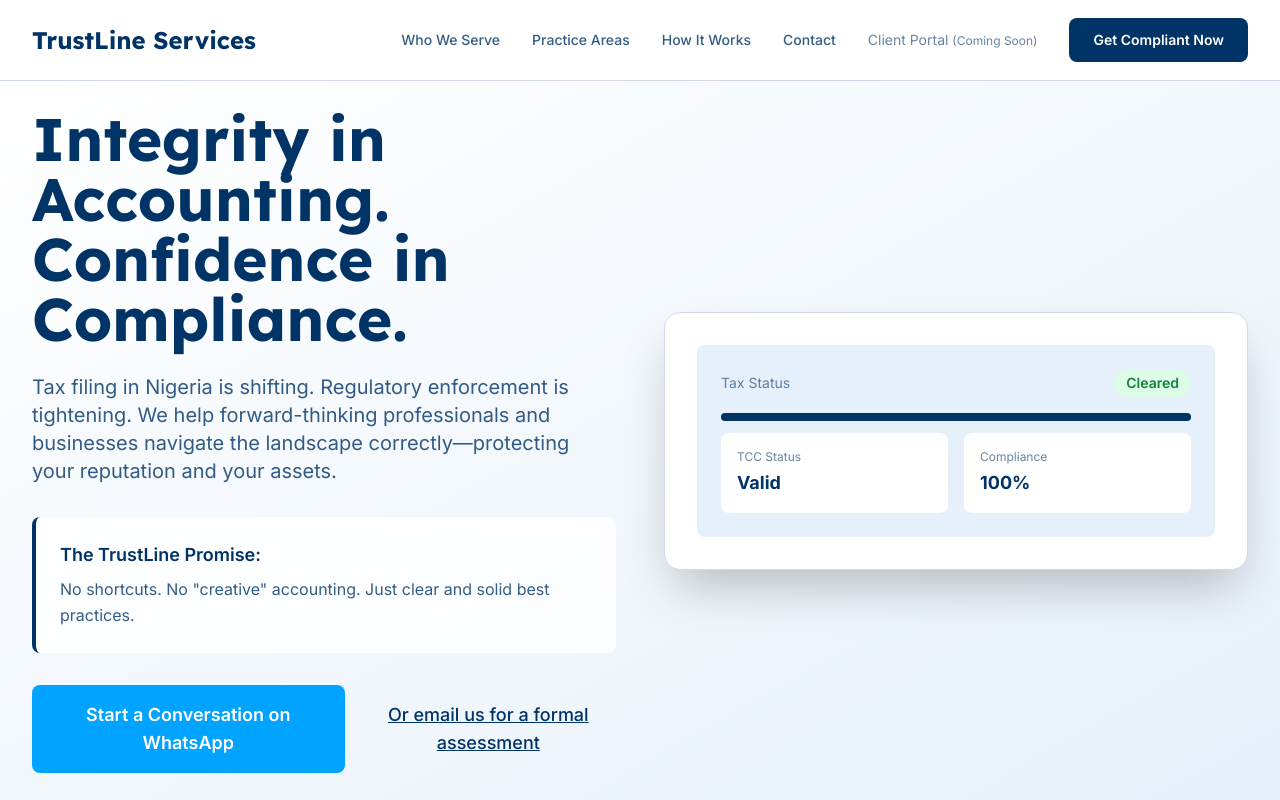
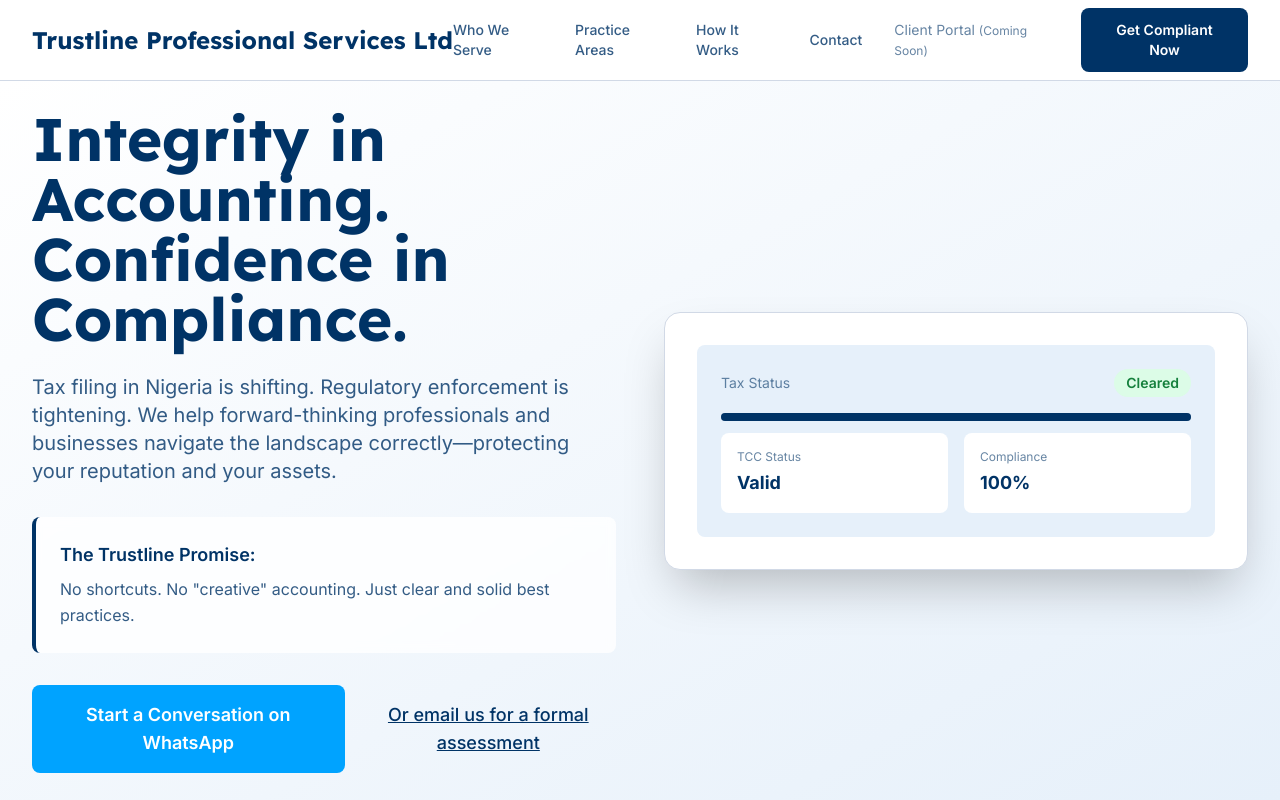
Before and after one commit to marvellousadeoluwa/Trustline-Services, a Next.js app: page / in a window 1280 px wide. Shown: the top 800 px of the page. Built offline with nearby package versions, Linux system fonts and the light colour scheme.

Commit message:
Name changed - Trustline Professional Services Ltd
Name changed to Trustline Professional Services Ltd from Trustline Services

```diff
--- a/app/layout.tsx
+++ b/app/layout.tsx
@@ -2,7 +2,7 @@
 import "./globals.css";
 
 export const metadata: Metadata = {
-  title: "TrustLine Services - Integrity in Accounting. Confidence in Compliance.",
+  title: "Trustline Professional Services Ltd - Integrity in Accounting. Confidence in Compliance.",
   description: "Tax filing in Nigeria is shifting. Regulatory enforcement is tightening. We help forward-thinking professionals and businesses navigate the landscape correctly—protecting your reputation and your assets.",
   keywords: "tax services Nigeria, tax compliance, TCC processing, corporate tax, PAYE, VAT, tax filing Lagos",
 };
--- a/components/layout/Header.tsx
+++ b/components/layout/Header.tsx
@@ -7,7 +7,7 @@
   const [isMenuOpen, setIsMenuOpen] = useState(false);
 
   const handleWhatsAppClick = () => {
-    window.open('https://wa.me/2347066868867?text=Hello%20TrustLine%20Services,%20I%20would%20like%20to%20get%20compliant.', '_blank');
+    window.open('https://wa.me/2347066868867?text=Hello%20Trustline%20Professional%20Services%20Ltd,%20I%20would%20like%20to%20get%20compliant.', '_blank');
   };
 
   return (
@@ -21,7 +21,7 @@
               className="text-2xl font-display font-bold text-trust-blue hover:text-action-cyan transition-colors"
               aria-label="Back to top"
             >
-              TrustLine Services
+              Trustline Professional Services Ltd
             </a>
           </div>
 
--- a/components/sections/Footer.tsx
+++ b/components/sections/Footer.tsx
@@ -6,7 +6,7 @@
 
 export default function Footer() {
   const handleWhatsAppClick = () => {
-    window.open('https://wa.me/2347066868867?text=Hello%20TrustLine%20Services,%20I%20would%20like%20to%20get%20compliant.', '_blank');
+    window.open('https://wa.me/2347066868867?text=Hello%20Trustline%20Professional%20Services%20Ltd,%20I%20would%20like%20to%20get%20compliant.', '_blank');
   };
 
   const handleEmailClick = () => {
@@ -74,7 +74,7 @@
           {/* Bottom Bar */}
           <div className="mt-12 pt-8 border-t border-white/20 flex flex-col md:flex-row justify-between items-center gap-4">
             <p className="text-sm opacity-80">
-              © 2026 TrustLine Services. All Rights Reserved.
+              © 2026 Trustline Professional Services Ltd. All Rights Reserved.
             </p>
             <div className="flex items-center gap-2">
               <span className="text-sm opacity-80">Certified Compliance</span>
--- a/components/sections/Hero.tsx
+++ b/components/sections/Hero.tsx
@@ -6,7 +6,7 @@
 
 export default function Hero() {
   const handleWhatsAppClick = () => {
-    window.open('https://wa.me/2347066868867?text=Hello%20TrustLine%20Services,%20I%20would%20like%20to%20get%20compliant.', '_blank');
+    window.open('https://wa.me/2347066868867?text=Hello%20Trustline%20Professional%20Services%20Ltd,%20I%20would%20like%20to%20get%20compliant.', '_blank');
   };
 
   const handleEmailClick = () => {
@@ -35,10 +35,10 @@
               </p>
             </div>
 
-            {/* TrustLine Promise */}
+            {/* Trustline Promise */}
             <div className="bg-white/80 backdrop-blur-sm border-l-4 border-trust-blue p-6 rounded-lg">
               <p className="text-trust-blue font-semibold text-lg">
-                The TrustLine Promise:
+                The Trustline Promise:
               </p>
               <p className="text-trust-blue/80 mt-2">
                 No shortcuts. No "creative" accounting. Just clear and solid best practices.
--- a/components/ui/WhatsAppFloat.tsx
+++ b/components/ui/WhatsAppFloat.tsx
@@ -2,7 +2,7 @@
 
 export default function WhatsAppFloat() {
   const handleClick = () => {
-    window.open('https://wa.me/2347066868867?text=Hello%20TrustLine%20Services,%20I%20would%20like%20to%20get%20compliant.', '_blank');
+    window.open('https://wa.me/2347066868867?text=Hello%20Trustline%20Professional%20Services%20Ltd,%20I%20would%20like%20to%20get%20compliant.', '_blank');
   };
 
   return (
```
Also changed, not shown: 2 other files (tests, documents, lock files or other folders).
